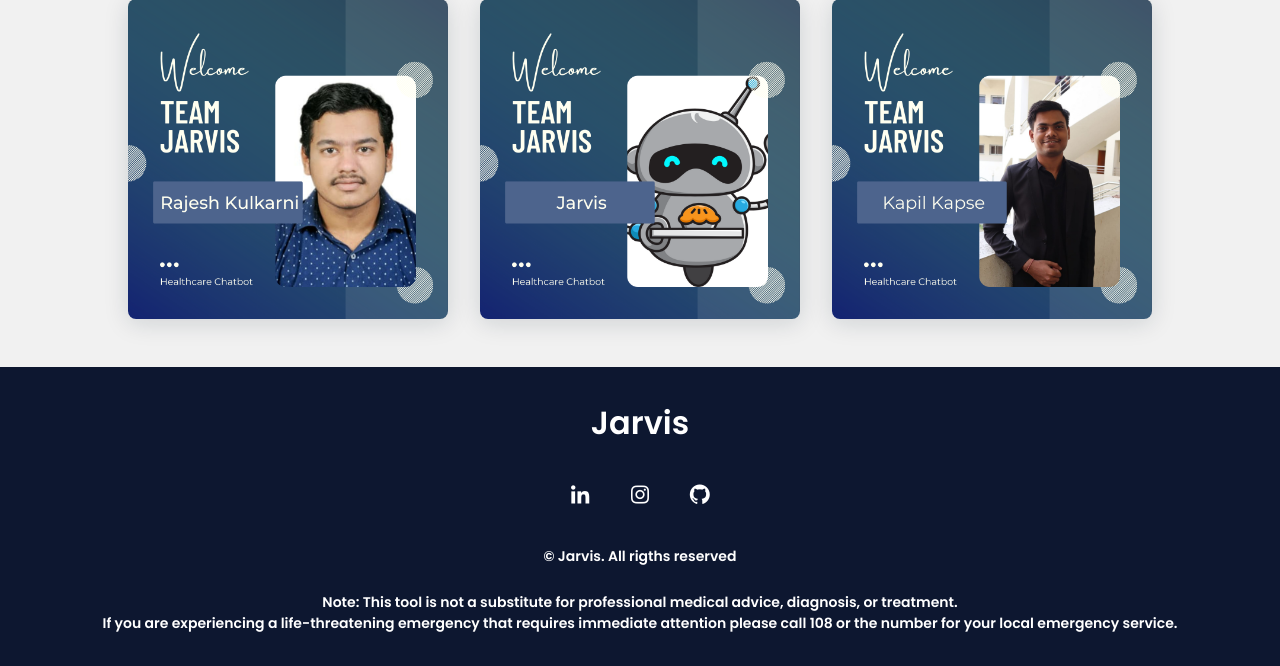
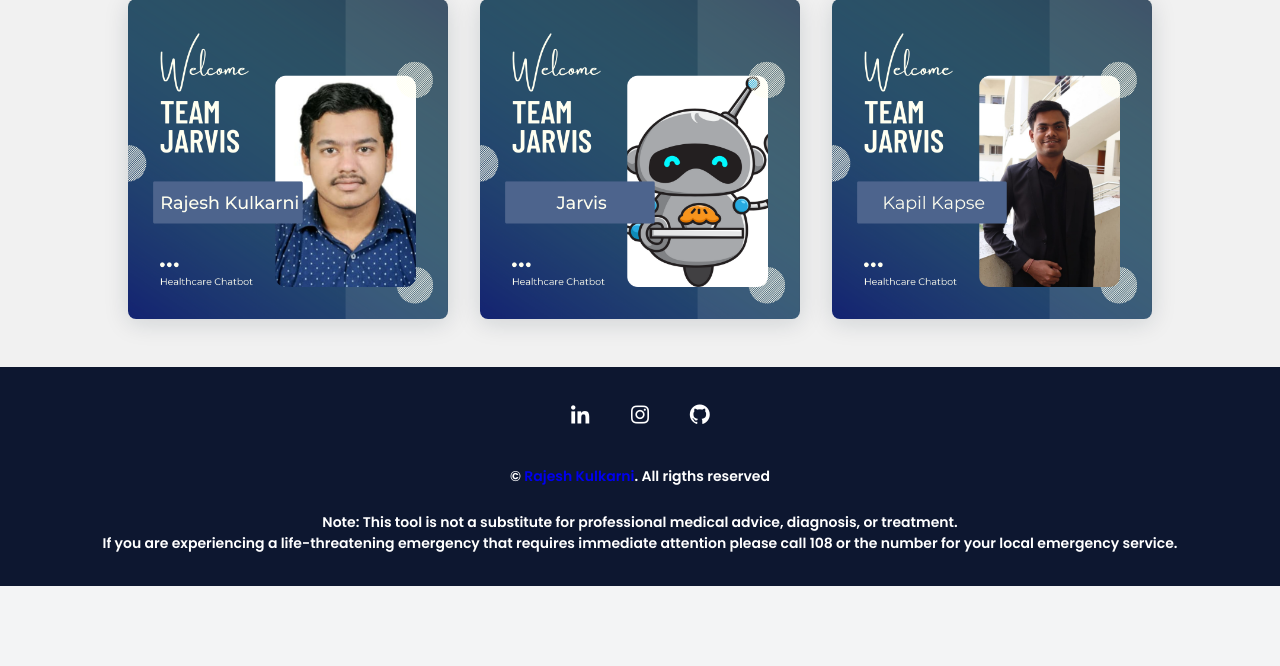
Before and after one commit to imrajesh2607/Healthcare-Chatbot, a Flask app: page / in a window 1280 px wide. Shown: the part 2331-2997 px from the top of the page. After the commit the page ends 2917 px from the top, so only its background shows below. Run offline with Flask 2, Linux system fonts and the light colour scheme; some libraries are stand-ins or nearby versions.

Commit message:
Updated Frontend

```diff
--- a/templates/base.html
+++ b/templates/base.html
@@ -175,13 +175,12 @@
 
     <!--===== FOOTER =====-->
     <footer class="footer" id="contact">
-        <p class="footer__title">Jarvis</p>
         <div class="footer__social">
             <a href="https://www.linkedin.com/in/rajesh-kulkarni2607" class="footer__icon" target="_blank"><i class='bx bxl-linkedin'></i></a>
             <a href="https://www.instagram.com/imrajesh2607" class="footer__icon" target="_blank"><i class='bx bxl-instagram'></i></a>
             <a href="https://github.com/imrajesh2607" class="footer__icon" target="_blank"><i class='bx bxl-github'></i></a>
         </div>
-        <p class="footer__copy">&#169; Jarvis. All rigths reserved</p><br>
+        <p class="footer__copy">&#169; <span><a href="https://www.linkedin.com/in/rajesh-kulkarni2607" target="_blank">Rajesh Kulkarni</a>.</span> All rigths reserved</p><br>
         <p class="footer__copy"><span>Note:</span> This tool is not a substitute for professional medical advice,
             diagnosis, or treatment. <br>If you are experiencing a life-threatening emergency that requires
             immediate attention please call 108 or the number for your local emergency service.</p>
```
